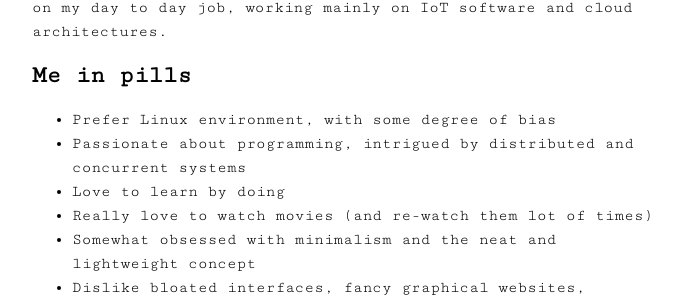
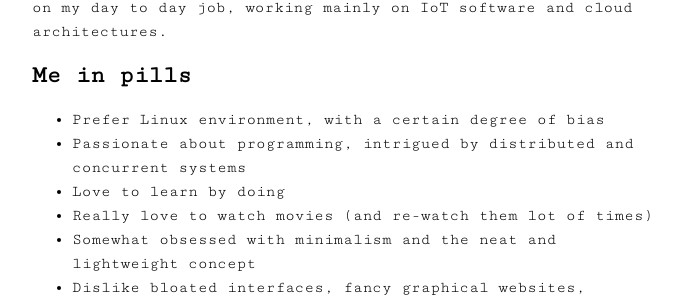
Before and after one commit to codepr/codepr.github.io, a Jekyll site: the page built from index.md, in a window 1280 px wide. Shown: the part 261-565 px from the top of the page, without its empty margins (292-987 px from the left). Built offline with Jekyll 4.4.1, drawn with Linux system fonts in a browser that asks for light colours.

```diff
--- a/index.md
+++ b/index.md
@@ -16,7 +16,7 @@ mainly on IoT software and cloud architectures.
 
 ## Me in pills
 
-- Prefer Linux environment, with some degree of bias
+- Prefer Linux environment, with a certain degree of bias
 - Passionate about programming, intrigued by distributed and concurrent systems
 - Love to learn by doing
 - Really love to watch movies (and re-watch them lot of times)
```
Also changed, not shown: about.md (+1 -1 lines).
